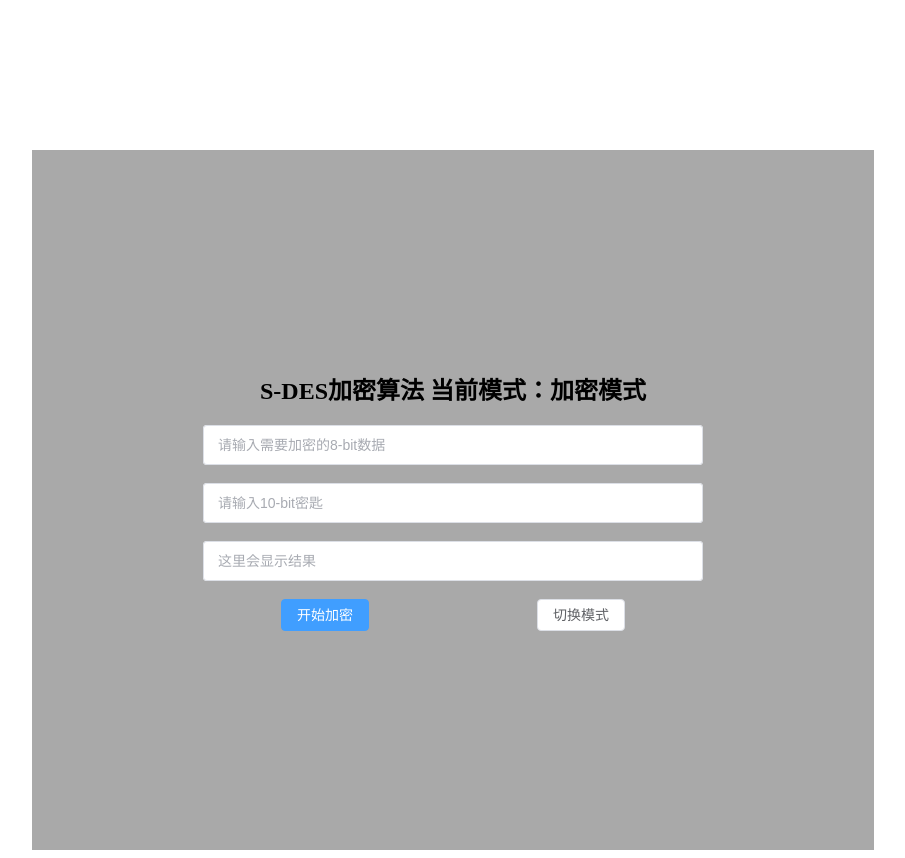
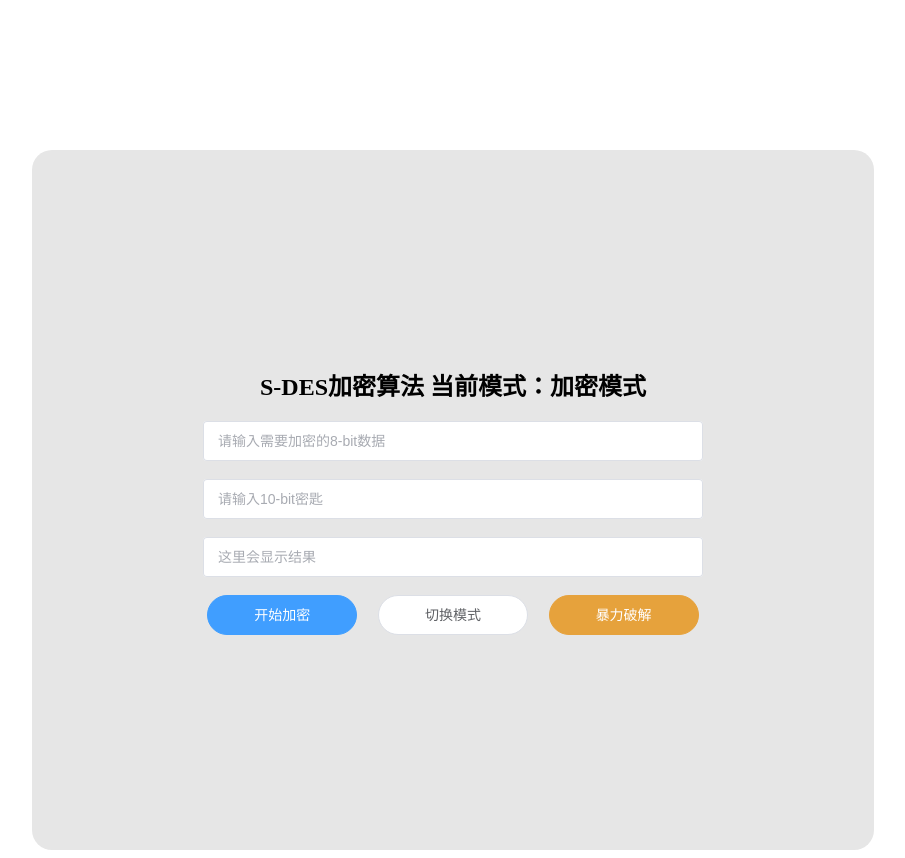
Before and after one commit to Jing-Yi517/S-DES, a Vue app: page / in a window 1280 px wide. Shown: the whole page, without its empty margins (187-1092 px from the left). Built offline with nearby package versions, Linux system fonts and the light colour scheme.

Commit message:
样式优化

```diff
--- a/src/views/MainPage.vue
+++ b/src/views/MainPage.vue
@@ -142,11 +142,13 @@ const execute = async () => {
 
           <el-form-item class="btn">
             <!-- 修正按钮类型 -->
-            <el-button type="primary" @click="execute">
+            <el-button type="primary" @click="execute" round style="width:150px; height: 40px;">
               {{ cipherMode === 'decode' ? '开始解密' : '开始加密' }}
             </el-button>
-            <el-button @click="switchCipherModel">切换模式</el-button>
+            <el-button @click="switchCipherModel" round style="width:150px; height: 40px;">切换模式</el-button>
+            <el-button round style="width:150px; height: 40px;" type="warning">暴力破解</el-button>
           </el-form-item>
+
         </el-form>
       </el-col>
     </el-row>
@@ -160,7 +162,8 @@ const execute = async () => {
   margin-top: 150px;
 }
 .col{
-  background-color: rgb(169,169,169);
+  background-color: rgb(230,230,230);
+  border-radius: 20px;
   padding: 20px;
   display: flex;
   align-items: center;
```
